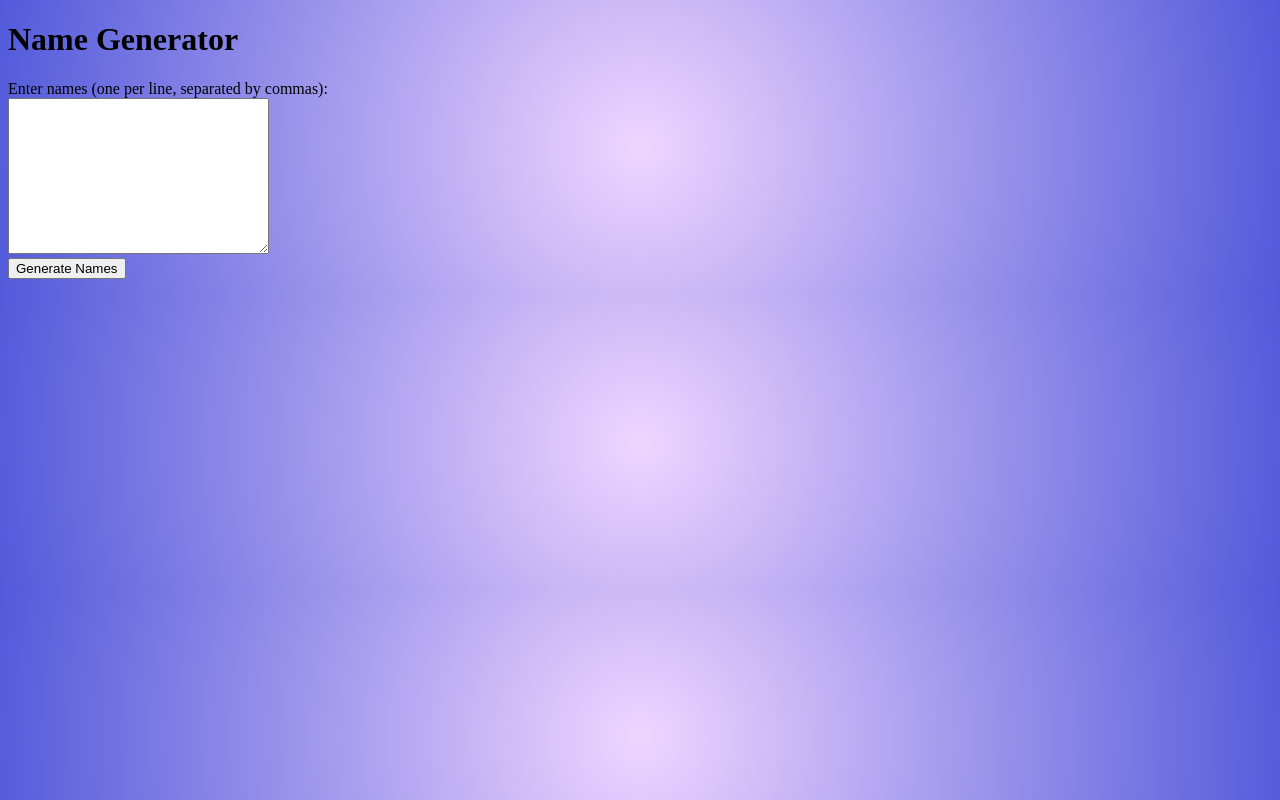
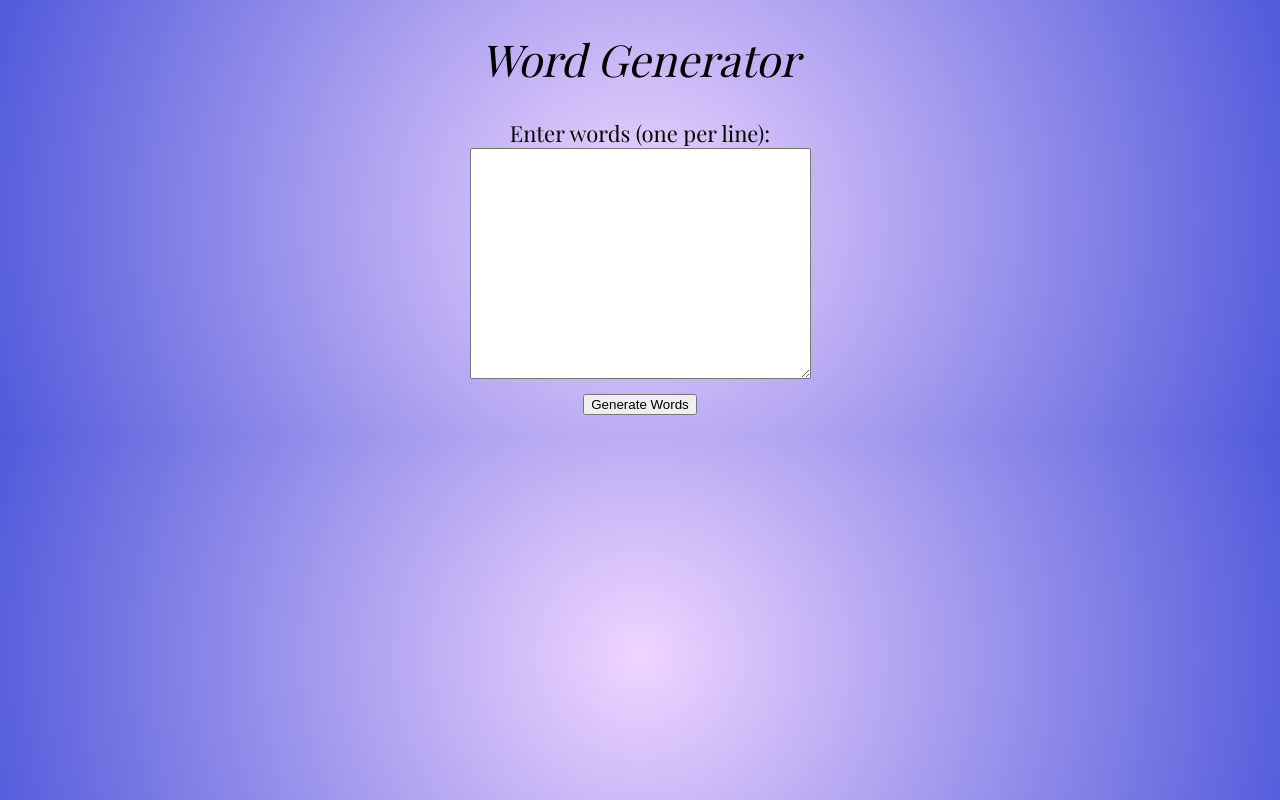
Before and after one commit to bee994/lang, a plain HTML site: page index.html in a window 1280 px wide. Drawn offline with nearby package versions, Linux system fonts and the light colour scheme.

Commit message:
Update index.html

```diff
--- a/index.html
+++ b/index.html
@@ -1,29 +1,39 @@
 <!DOCTYPE html>
 <html>
 <head>
-    <title>Name Generator</title>
+    <title>Word Generator</title>
+    <link href='https://fonts.googleapis.com/css?family=Playfair Display' rel='stylesheet'>
     <style>
         body {
             background: rgb(239,213,255);
             background: radial-gradient(circle, rgba(239,213,255,1) 0%, rgba(81,90,218,1) 100%);
+            text-align: center;
+            font-family: 'Playfair Display', serif;
+            font-size: 22px;
+        }
+        h1 {
+            font-style: italic;
+            font-weight: normal;
         }
     </style>
 </head>
-<body>
-    <h1>Name Generator</h1>
-    <label for="nameInput">Enter names (one per line, separated by commas):</label>
+<body onload="loadText()">
+    <h1>Word Generator</h1>
+    <label for="nameInput">Enter words (one per line):</label>
     <br>
-    <textarea id="nameInput" rows="10" cols="30"></textarea>
+    <textarea id="nameInput" rows="15" cols="40"></textarea>
     <br>
-    <button type="button" onclick="generateNames()">Generate Names</button>
+    <button type="button" onclick="generateWords()">Generate Words</button>
     <br>
     <p id="output"></p>
 
     <script>
-        function generateNames() {
+        function generateWords() {
             var namesInput = document.getElementById("nameInput").value;
-            var names = namesInput.split(",").map(function(name) {
+            var names = namesInput.split("\n").map(function(name) {
                 return name.trim();
+            }).filter(function(name) {
+                return name !== "";
             });
 
             var output = document.getElementById("output");
@@ -34,6 +44,15 @@
                 output.innerHTML += name + "<br>";
                 names.splice(index, 1);
             }
+
+            localStorage.setItem("namesInput", namesInput);
+        }
+
+        function loadText() {
+            var namesInput = localStorage.getItem("namesInput");
+            if (namesInput) {
+                document.getElementById("nameInput").value = namesInput;
+            }
         }
     </script>
 </body>
```
